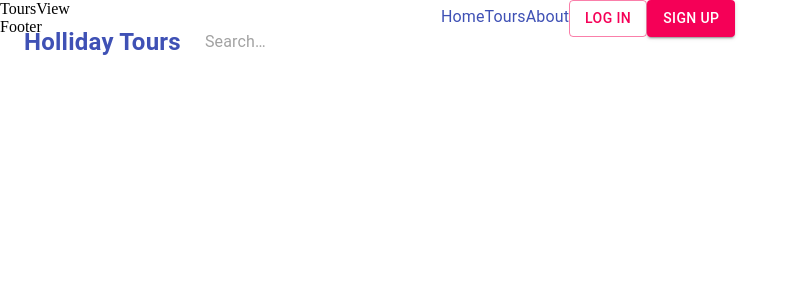
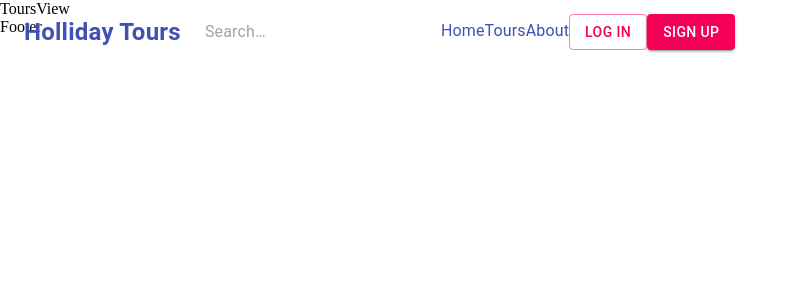
Before and after one commit to AurelianSpodarec/holliday-tours, a React (Create React App) app: page /tours in a window 1280 px wide. Shown: the top 300 px of the page, without its empty margins (0-799 px from the left). Built offline with nearby package versions, Linux system fonts and the light colour scheme.

Commit message:
Added Context API and renamed Layout in the index file to app

```diff
--- a/public/index.html
+++ b/public/index.html
@@ -11,12 +11,12 @@
       content="Web site created using create-react-app"
     /> -->
   <meta name="viewport" content="minimum-scale=1, initial-scale=1, width=device-width" />
-  <link rel="apple-touch-icon" href="%PUBLIC_URL%/logo192.png" />
+  <!-- <link rel="apple-touch-icon" href="%PUBLIC_URL%/logo192.png" /> -->
   <!--
       manifest.json provides metadata used when your web app is installed on a
       user's mobile device or desktop. See https://developers.google.com/web/fundamentals/web-app-manifest/
     -->
-  <link rel="manifest" href="%PUBLIC_URL%/manifest.json" />
+  <!-- <link rel="manifest" href="%PUBLIC_URL%/manifest.json" /> -->
   <!--
       Notice the use of %PUBLIC_URL% in the tags above.
       It will be replaced with the URL of the `public` folder during the build.
--- a/src/App.js
+++ b/src/App.js
@@ -3,17 +3,17 @@ import React from 'react';
 import { ThemeProvider } from '@material-ui/styles';
 import { createMuiTheme } from '@material-ui/core/styles';
 
-import { AuthProvider } from './../context/ContextAuth';
+import { AuthProvider } from './context/ContextAuth';
 
 import Layout from './views/Layout';
 
 const theme = createMuiTheme({
-    typography: {
-        fontFamily: [
-            '"Lato"',
-            'sans-serif'
-        ].join(',')
-    },
+    // typography: {
+    //     fontFamily: [
+    //         '"Lato"',
+    //         'sans-serif'
+    //     ].join(',')
+    // },
 });
 
 function App() {
--- a/src/components/Header/Header.js
+++ b/src/components/Header/Header.js
@@ -1,4 +1,4 @@
-import React, { useState } from 'react';
+import React, { useState, useContext } from 'react';
 
 import {
     AppBar,
@@ -14,13 +14,16 @@ import {
 } from '@material-ui/core';
 import { Menu, Search, AccountCircle } from "@material-ui/icons";
 
+import { AuthContext } from './../../context/ContextAuth';
+
 import useStyles from './styles';
-
 
 function Header() {
     const classes = useStyles();
     const [mobileOpen, setMobileOpen] = useState(false);
     const [userMenuOpen, setUserMenuOpen] = useState(false);
+
+    const { authData } = useContext(AuthContext);
 
     function handleDrawerToggle() {
         setMobileOpen(!mobileOpen)
@@ -67,17 +70,14 @@ function Header() {
                         />
                     </div>
 
-
                     <Hidden smDown>
                         <div>
+
                             <Typography className={classes.root}>
                                 <Link href="/">Home</Link>
                                 <Link href="/tours">Tours</Link>
                                 <Link href="/about">About</Link>
-                                <Button variant="outlined" color="secondary">Log In</Button>
-                                <Button variant="contained" color="secondary">Sign Up</Button>
-                            </Typography>
-
+                                {authData && authData.isAuthenticated ?
                                     <IconButton
                                         edge="end"
                                         aria-label="account of current user"
@@ -88,6 +88,13 @@ function Header() {
                                     >
                                         <AccountCircle />
                                     </IconButton>
+                                    :
+                                    <>
+                                        <Button variant="outlined" color="secondary">Log In</Button>
+                                        <Button variant="contained" color="secondary">Sign Up</Button>
+                                    </>
+                                }
+                            </Typography>
                         </div>
                     </Hidden>
 
--- a/src/context/ContextAuth.js
+++ b/src/context/ContextAuth.js
@@ -1,10 +1,16 @@
 import React, { createContext, useEffect, useState } from 'react';
+import firebase from './../firebase';
 
 
 const AuthContext = createContext();
 
 const AuthProvider = ({ children }) => {
-    const [authData, setAuthData] = useState();
+    const [authData, setAuthData] = useState(
+        {
+            user: {},
+            isAuthenticated: false
+        }
+    );
 
     function onAuthStateChange(callback) {
         // firebase.auth().onAuthStateChanged(user => {
--- a/src/index.js
+++ b/src/index.js
@@ -1,11 +1,11 @@
 import React from 'react';
 import ReactDOM from 'react-dom';
 
-import Layout from './views/Layout';
+import App from './App';
 
 ReactDOM.render(
   <React.StrictMode>
-    <Layout />
+    <App />
   </React.StrictMode>,
   document.getElementById('root')
 );
```
Lines whose indentation alone changed are shown as unchanged.
